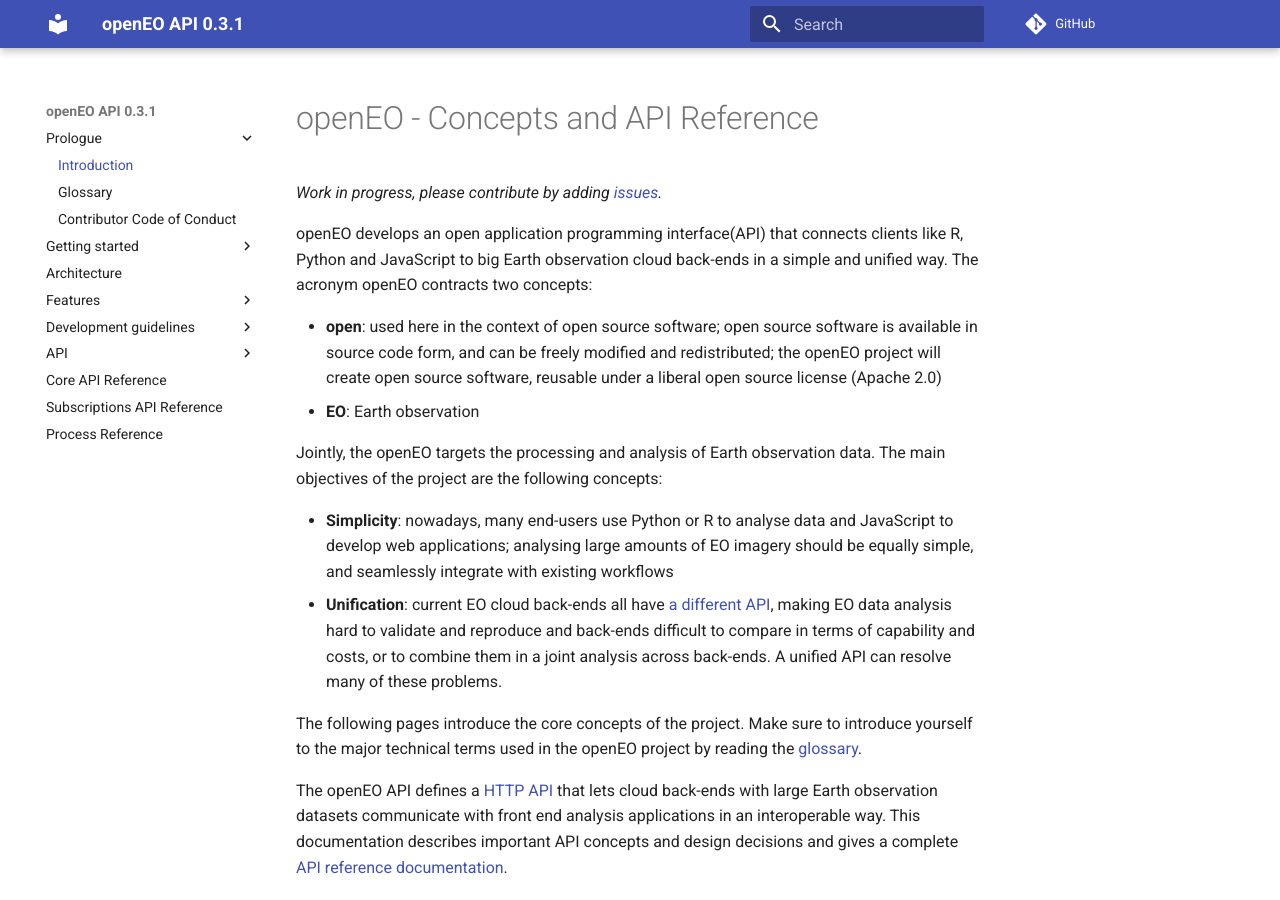
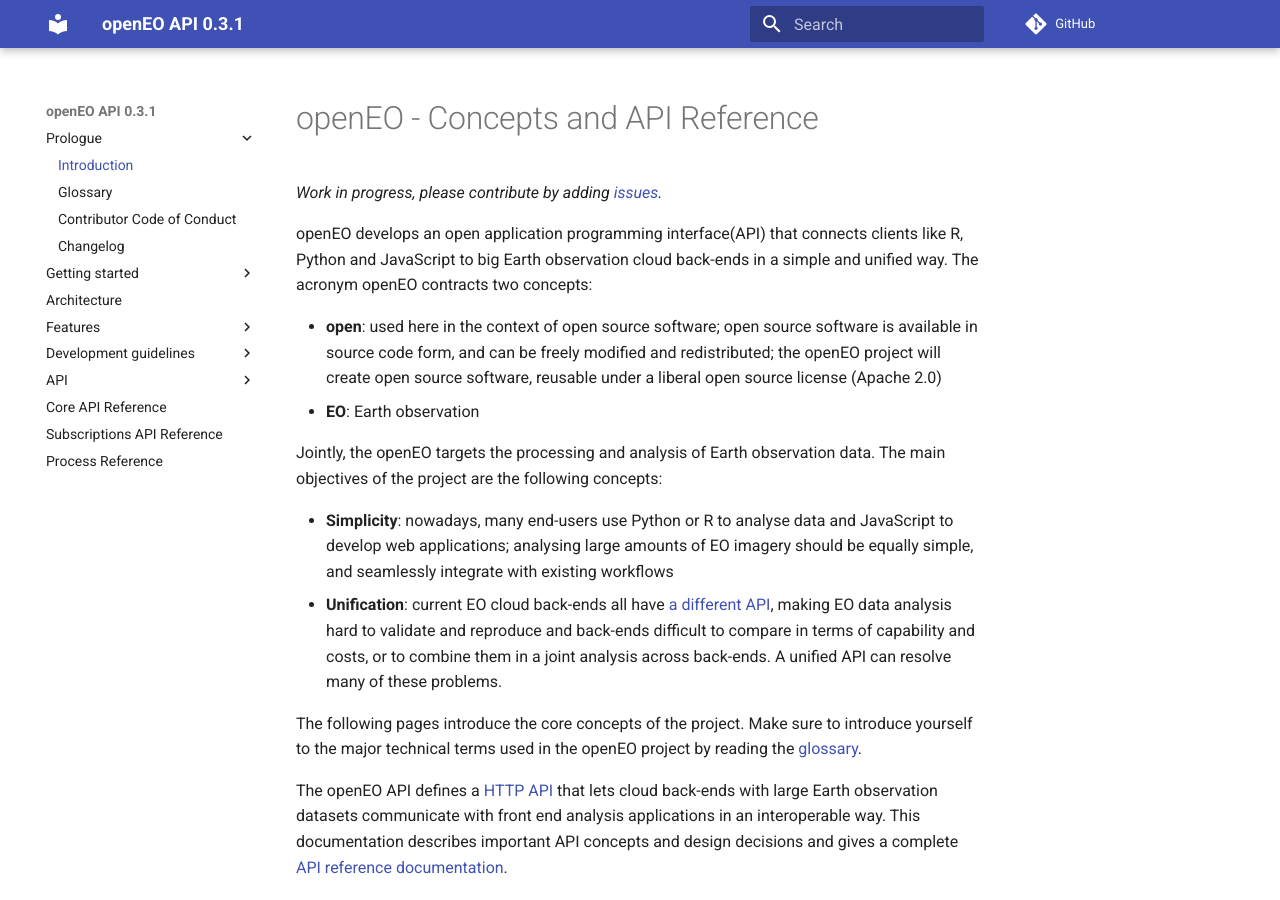
Before and after one commit to Open-EO/openeo-api, an MkDocs documentation site: the page built from docs/index.md, in a window 1280 px wide and 900 px high. Built offline with MkDocs 1.6.1 and Material for MkDocs 9.7.7, drawn with Linux system fonts in a browser that asks for light colours; comment, search, counter and statistics services are not loaded.

Commit message:
Added changelog to generated documentation.

```diff
--- a/.travis.yml
+++ b/.travis.yml
@@ -15,6 +15,7 @@ before_install:
 - npm install -g asyncapi-docgen
 
 install:
+- mv CHANGELOG.md docs/changelog.md
 - mkdocs build --clean
 - cp openapi.json site/
 - cp processes.json site/
--- a/mkdocs.yml
+++ b/mkdocs.yml
@@ -4,6 +4,7 @@ nav:
     - Introduction: index.md
     - Glossary: glossary.md
     - Contributor Code of Conduct: codeofconduct.md
+    - Changelog: changelog.md
   - Getting started:
     - Users: gettingstarted-users.md
     - Back-end Providers: gettingstarted-backends.md
```
